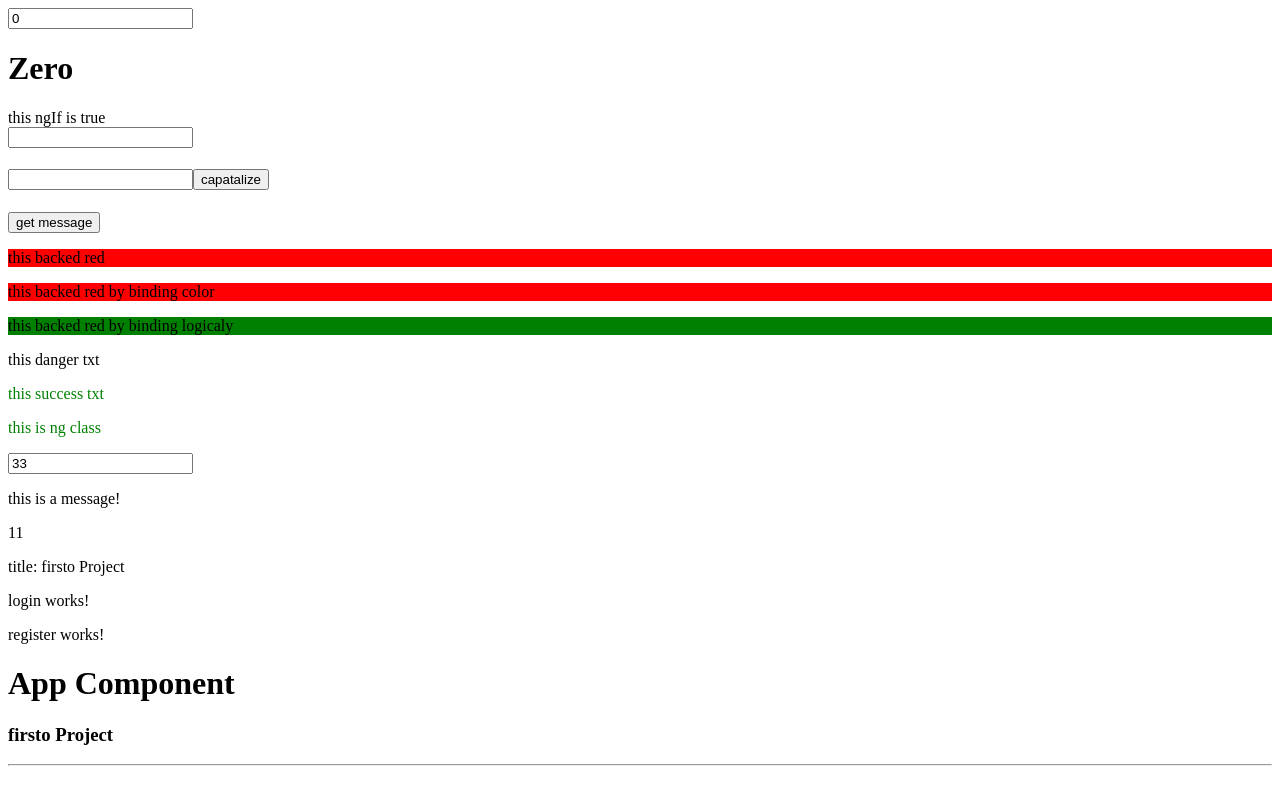
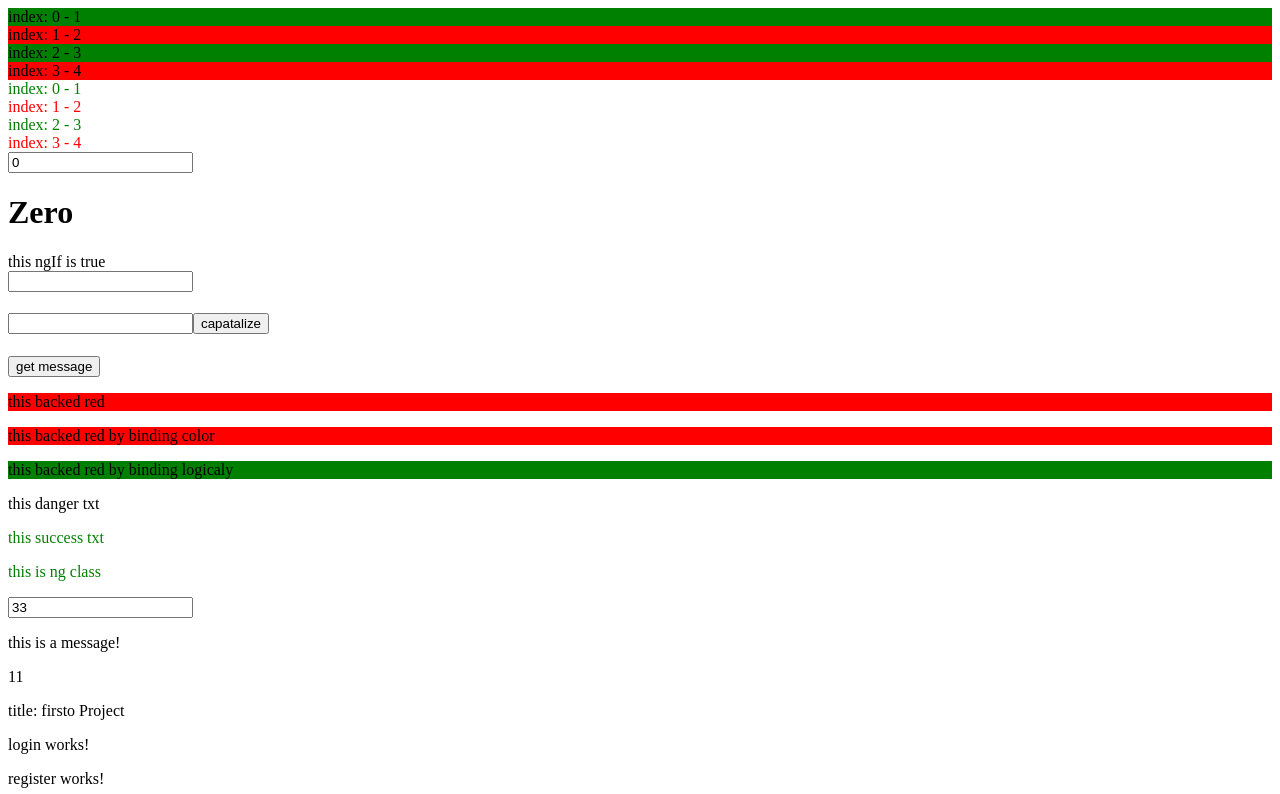
Before and after one commit to mahmudbirecikli/ang-app, an Angular app: page / in a window 1280 px wide. Shown: the top 794 px of the page. Built offline with nearby package versions, Linux system fonts and the light colour scheme.

Commit message:
adding ngStyle and ngFor

```diff
--- a/src/app/app.component.html
+++ b/src/app/app.component.html
@@ -1,3 +1,9 @@
+<div *ngFor="let item of lst;index as i;even as e;">
+    <div [style.background-color]="e?'green':'red'">{{"index: " + i}} - {{item}}</div>
+</div>
+<div *ngFor="let item of lst;index as i;odd as o;">
+    <div [ngStyle]="{'color':o?'red':'green'}">{{"index: " + i}} - {{item}}</div>
+</div>
 <input type="text" [(ngModel)]="_num">
 <div [ngSwitch]="_num">
     <h1 *ngSwitchCase="'0'">Zero</h1>
--- a/src/app/app.component.ts
+++ b/src/app/app.component.ts
@@ -6,16 +6,16 @@ import { FooterComponent } from './Components/footer/footer.component';
 import { MainLayoutComponent } from './Components/main-layout/main-layout.component';
 import { LoginComponent } from '../identity/login/login.component';
 import { RegisterComponent } from '../identity/register/register.component';
-import { NgClass, NgIf, NgSwitch, NgSwitchCase, NgSwitchDefault } from '@angular/common';
+import { NgClass, NgIf, NgSwitch, NgSwitchCase, NgSwitchDefault, NgFor, NgStyle } from '@angular/common';
 import { FormsModule } from '@angular/forms';
 
 @Component({
   selector: 'app-root',
   standalone: true,
   imports: [RouterOutlet, TestComponent, HeaderComponent, FooterComponent, MainLayoutComponent,
-    LoginComponent, RegisterComponent, NgClass, FormsModule, NgIf, NgSwitch, NgSwitchCase, NgSwitchDefault],
+    LoginComponent, RegisterComponent, NgClass, FormsModule, NgIf, NgSwitch, NgSwitchCase, NgSwitchDefault, NgFor, NgStyle],
   templateUrl: './app.component.html',
-  styleUrl: './app.component.scss'
+  styleUrls: ['./app.component.scss']
 })
 
 
@@ -41,4 +41,5 @@ export class AppComponent {
   }
   mss: string = '';
   _num: string = '0';
+  lst = [1, 2, 3, 4]
 }
```
